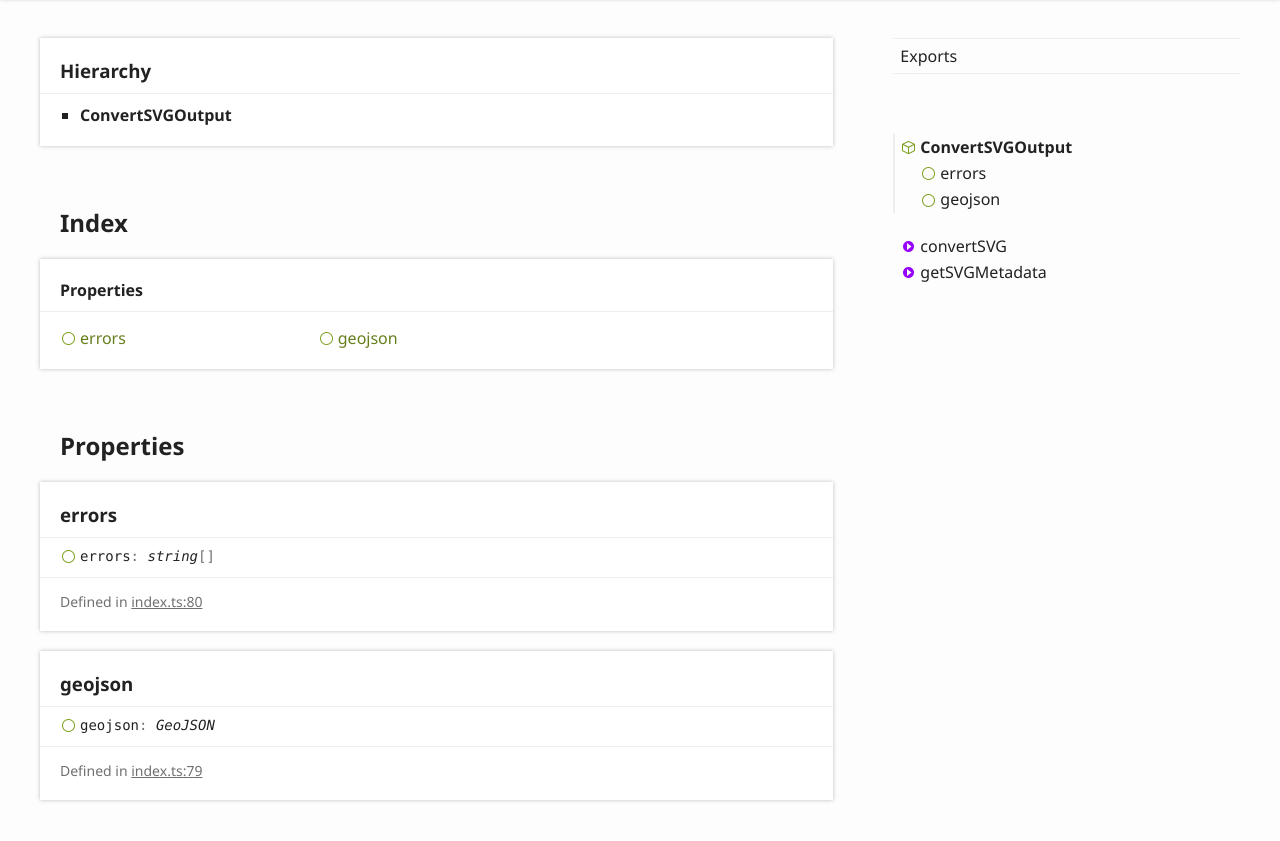
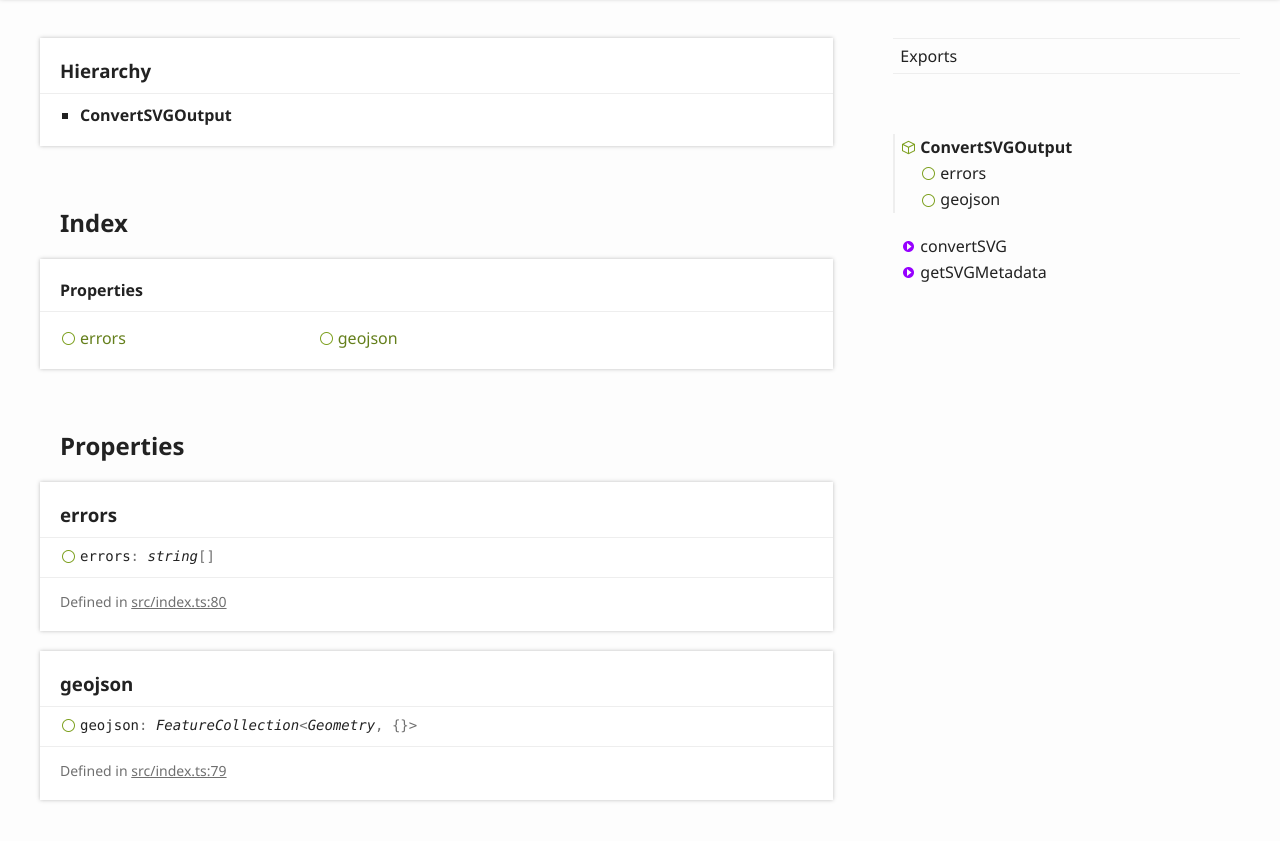
Before and after one commit to LiamAttClarke/svg-plotter, a website: page docs/interfaces/convertsvgoutput.html in a window 1280 px wide. Shown: the part 157-998 px from the top of the page. Drawn offline with Linux system fonts and the light colour scheme.

Commit message:
Adding missing dist files

```diff
--- a/docs/interfaces/convertsvgoutput.html
+++ b/docs/interfaces/convertsvgoutput.html
@@ -95,17 +95,17 @@
 					<div class="tsd-signature tsd-kind-icon">errors<span class="tsd-signature-symbol">:</span> <span class="tsd-signature-type">string</span><span class="tsd-signature-symbol">[]</span></div>
 					<aside class="tsd-sources">
 						<ul>
-							<li>Defined in <a href="https://github.com/LiamAttClarke/svg-plotter/blob/a4bd058/src/index.ts#L80">index.ts:80</a></li>
+							<li>Defined in <a href="https://github.com/LiamAttClarke/svg-plotter/blob/407d5fc/src/index.ts#L80">src/index.ts:80</a></li>
 						</ul>
 					</aside>
 				</section>
 				<section class="tsd-panel tsd-member tsd-kind-property tsd-parent-kind-interface">
 					<a name="geojson" class="tsd-anchor"></a>
 					<h3>geojson</h3>
-					<div class="tsd-signature tsd-kind-icon">geojson<span class="tsd-signature-symbol">:</span> <span class="tsd-signature-type">GeoJSON</span></div>
+					<div class="tsd-signature tsd-kind-icon">geojson<span class="tsd-signature-symbol">:</span> <span class="tsd-signature-type">FeatureCollection</span><span class="tsd-signature-symbol">&lt;</span><span class="tsd-signature-type">Geometry</span><span class="tsd-signature-symbol">, </span><span class="tsd-signature-symbol">{}</span><span class="tsd-signature-symbol">&gt;</span></div>
 					<aside class="tsd-sources">
 						<ul>
-							<li>Defined in <a href="https://github.com/LiamAttClarke/svg-plotter/blob/a4bd058/src/index.ts#L79">index.ts:79</a></li>
+							<li>Defined in <a href="https://github.com/LiamAttClarke/svg-plotter/blob/407d5fc/src/index.ts#L79">src/index.ts:79</a></li>
 						</ul>
 					</aside>
 				</section>
```
Also changed, not shown: docs/modules.html (+2 -2 lines), dist/index.d.ts.
